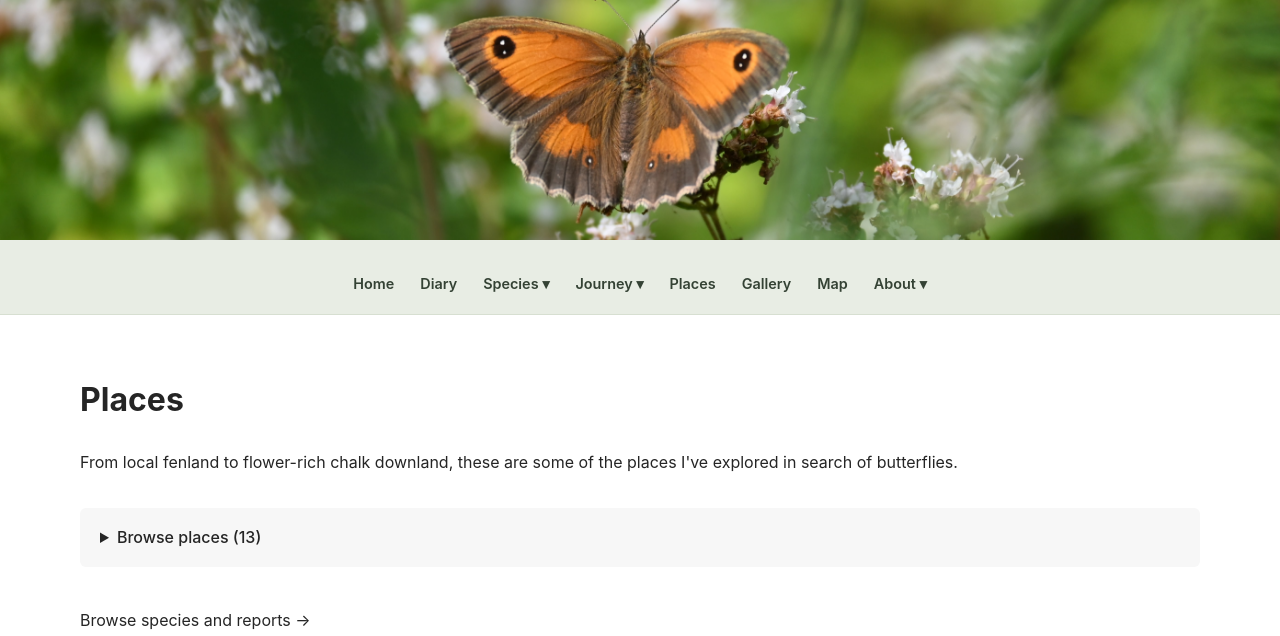
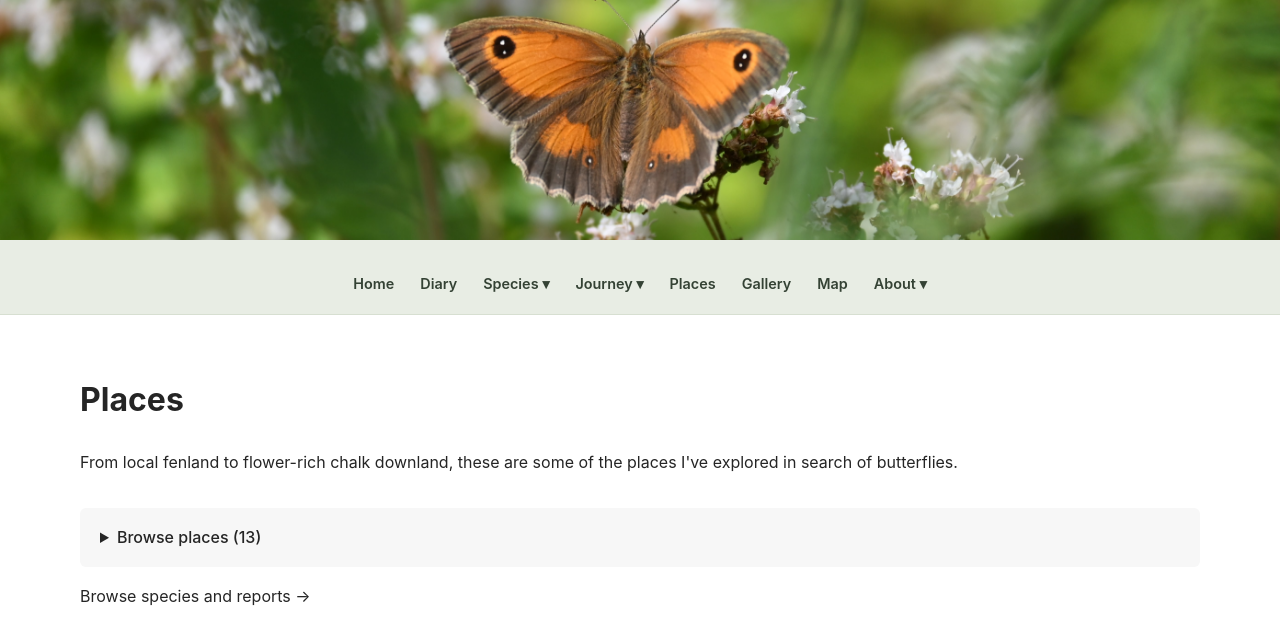
Before and after one commit to christhaxter/butterfly-diaries, a Jekyll site: the page built from places/index.html, in a window 1280 px wide. Shown: the top 636 px of the page. Built offline with Jekyll 4.4.1, drawn with Linux system fonts in a browser that asks for light colours; grey boxes are pictures that could not be loaded.

Commit message:
Browse spp link styling on places page

```diff
--- a/assets/css/style.css
+++ b/assets/css/style.css
@@ -1288,27 +1288,6 @@ details.places-index a:hover {
   text-decoration: underline;
 }
 
-/* Species and reports link box under places page */
-
 .species-link {
-  margin: -1.5rem 0 2.5rem;
-  padding: 0.8rem 1.25rem;
-  background: #f7f7f7;
-  border-radius: 6px;
-  font-size: 0.9rem;
+  margin-top: -1.5rem;
 }
-
-.species-link a {
-  text-decoration: none;
-}
-
-.species-link a:hover {
-  text-decoration: underline;
-}
-
-@media (max-width: 600px) {
-  .species-link {
-    padding: 0.7rem 1rem;
-    font-size: 0.85rem;
-  }
-}
--- a/places/index.html
+++ b/places/index.html
@@ -31,7 +31,7 @@ description: Butterfly habitats and destinations explored on field trips around
   </ul>
 </details>
 
-<div class="places-index">
+<div class="places-index species-link">
   <a href="{{ '/tags/' | relative_url }}">Browse species and reports →</a>
 </div>
 
```
